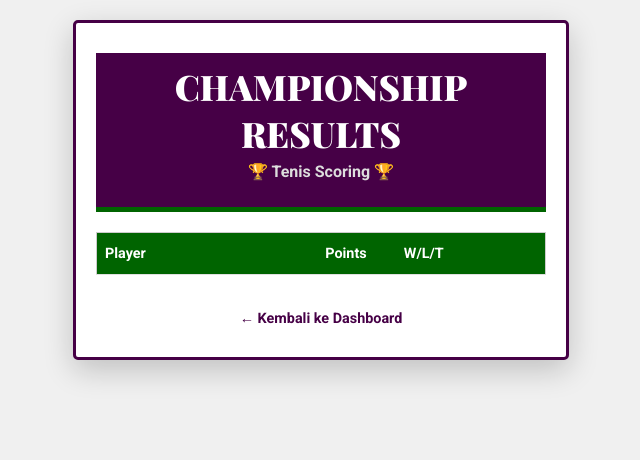
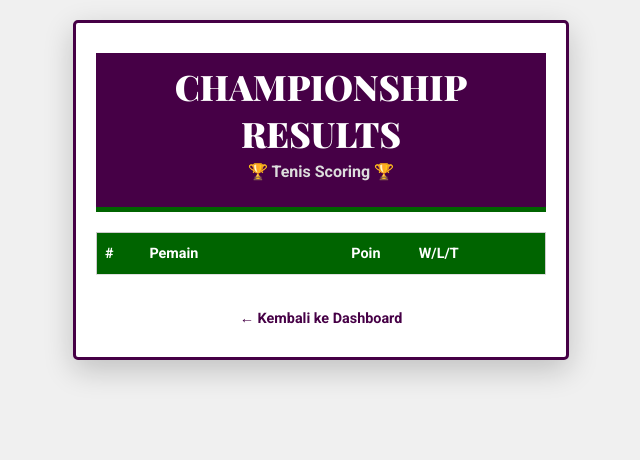
Before and after one commit to ahniif/RGA004, a Flask app: page /rekap_visual in a window 1280 px wide. Shown: the top 460 px of the page, without its empty margins (319-959 px from the left). Run offline with Flask 3, Linux system fonts and the light colour scheme; lists and menus that the app fills with data are empty.

Commit message:
Update rekap.html

```diff
--- a/templates/rekap.html
+++ b/templates/rekap.html
@@ -135,7 +135,6 @@
 
         <div class="title-box">
 
-
             <h1>CHAMPIONSHIP RESULTS</h1>
             <h3>🏆 Tenis Scoring 🏆</h3>
         </div>
@@ -143,8 +142,9 @@
         <table class="rekap-table">
             <thead>
                 <tr>
-                    <th style="width: 40%;">Player</th>
-                    <th style="width: 20%; text-align: center;">Points</th>
+                    <th style="width: 10%;">#</th>
+                    <th style="width: 40%;">Pemain</th>
+                    <th style="width: 20%; text-align: center;">Poin</th>
                     <th style="width: 30%;">W/L/T</th>
                 </tr>
             </thead>
@@ -160,10 +160,11 @@
             </tbody>
         </table>
 
+
+
         <div class="back-link">
             <a href="{{ url_for('index') }}">← Kembali ke Dashboard</a>
         </div>
     </div>
 </body>
-
 </html>
```
